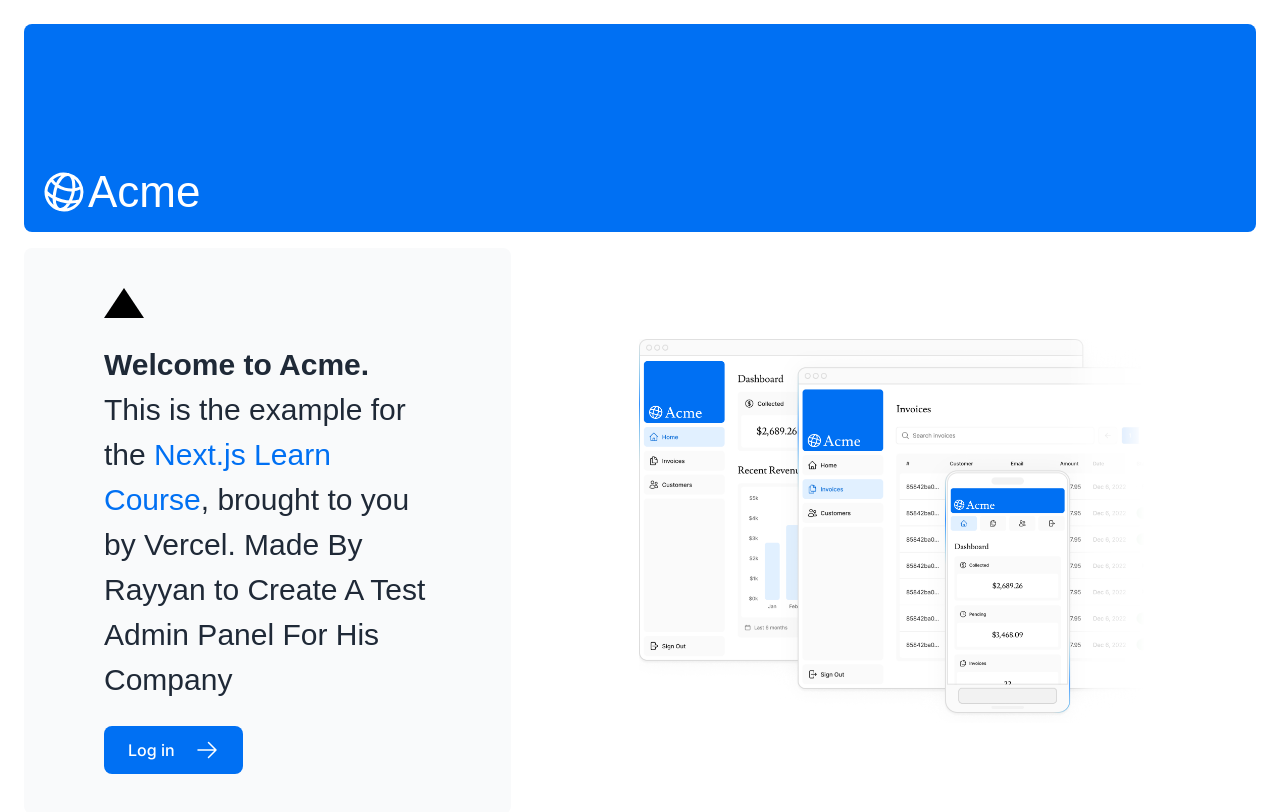
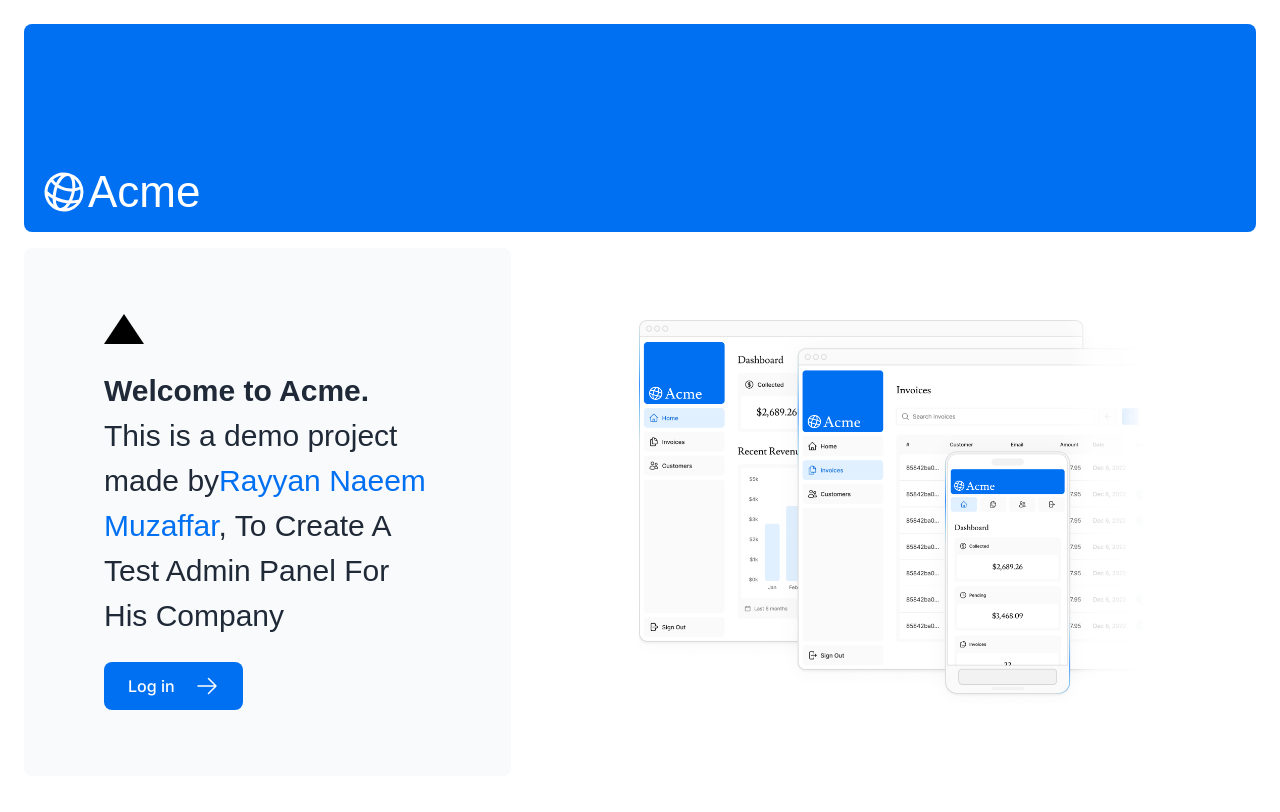
Before and after one commit to Dominator-king/Next-Admin-Panel, a Next.js app: page / in a window 1280 px wide. Shown: the top 812 px of the page. Built offline with nearby package versions, Linux system fonts and the light colour scheme; a web font is replaced by a local one.

Commit message:
added my info

```diff
--- a/app/page.tsx
+++ b/app/page.tsx
@@ -15,12 +15,14 @@
           <p
             className={`${lusitana.className} text-xl text-gray-800 md:text-3xl md:leading-normal`}
           >
-            <strong>Welcome to Acme.</strong> This is the example for the{' '}
-            <a href="https://nextjs.org/learn/" className="text-blue-500">
-              Next.js Learn Course
+            <strong>Welcome to Acme.</strong> This is a demo project made by
+            <a
+              href="https://www.linkedin.com/in/rayyan-naeem-muzaffar?lipi=urn%3Ali%3Apage%3Ad_flagship3_profile_view_base_contact_details%3BU5xHQ%2Bb7Q3irZuTM84VOwQ%3D%3D"
+              className="text-blue-500"
+            >
+              Rayyan Naeem Muzaffar
             </a>
-            , brought to you by Vercel. Made By Rayyan to Create A Test Admin
-            Panel For His Company
+            , To Create A Test Admin Panel For His Company
           </p>
           <Link
             href="/login"
```
